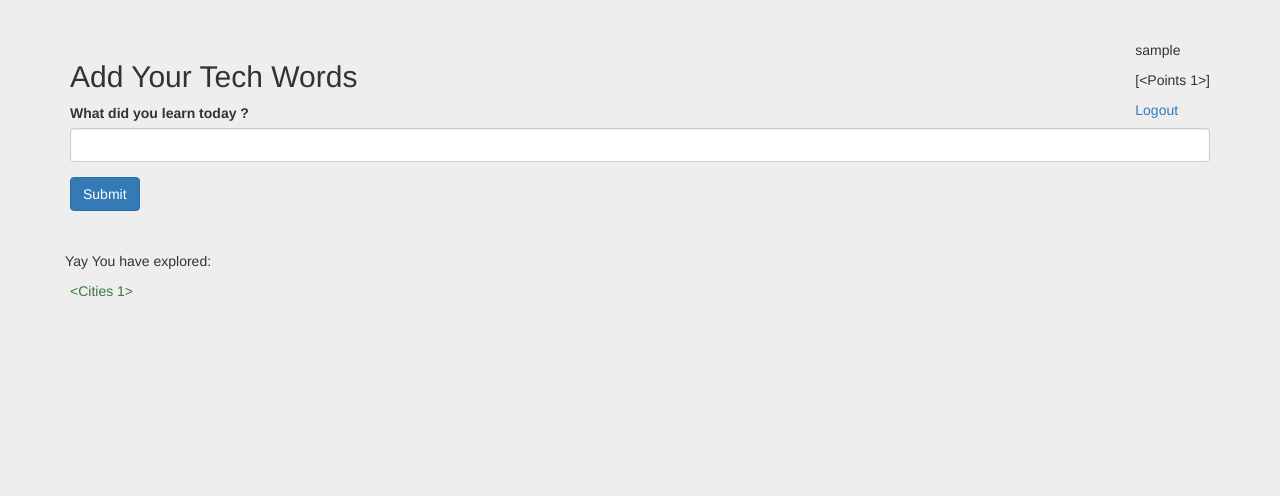
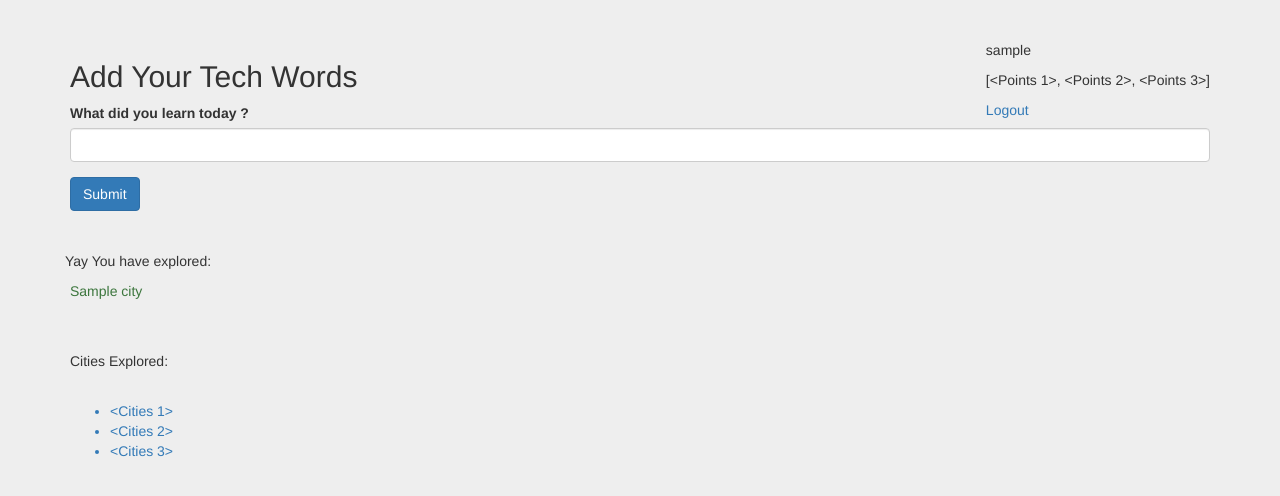
Before and after one commit to tarunvelagala/city_explorer_flask, a Flask app: template templates/app.html in a window 1280 px wide. Shown: the top 496 px of the page. Run offline with Flask 2, Linux system fonts and the light colour scheme; data comes from the database, SQL or seed files in the repository; both versions use the stored data as it was after the commit; tables that the repository leaves empty hold one stand-in row (values such as "Sample post"); the template is opened without the code that fills it: values that come from a table or form of the project are taken from there, most other values are stand-ins (such as "Sample title", 1, 10 or a date in 2020); some libraries are stand-ins or nearby versions.

Commit message:
Initial Commit

```diff
--- a/app.py
+++ b/app.py
@@ -15,7 +15,7 @@ from index import get_tech_words, get_cities_from_techwords, get_points_from_cit
 app = Flask(__name__)
 Bootstrap(app)
 app.secret_key = 'my-secret-key'
-app.config['SQLALCHEMY_DATABASE_URI'] = os.environ['DATABASE_URL']
+app.config['SQLALCHEMY_DATABASE_URI'] = 'sqlite:///app.db'
 db = SQLAlchemy(app)
 login_manager = LoginManager(app)
 login_manager.init_app(app)
@@ -171,8 +171,10 @@ def app_home():
             d_points = get_points_from_city(r_cities)
             q_points.points += d_points
             db.session.commit()
+    _cities = Cities.query.filter_by(user_id=q_user.id).all()
+    g_cities = [city.cities for city in _cities]
     return render_template('app.html', form=form, points=q_points.points, error=error, username=q_user.username,
-                           cities_explored=r_cities, words=r_words)
+                           cities_explored=g_cities, words=r_words, r_cities=r_cities)
 
 
 @app.route('/logout')
--- a/templates/app.html
+++ b/templates/app.html
@@ -24,19 +24,31 @@
         </div>
         <div>
             <div style="padding-top: 40px">
-                {% if cities_explored is not none %}
-                    {% if cities_explored | length > 0 %}
+                {% if r_cities is not none %}
+                    {% if r_cities | length > 0 %}
                         <ul class="list-inline">
                             <p>Yay You have explored: </p>
-                            {% for city in cities_explored %}
+                            {% for city in r_cities %}
                                 <li class="list-inline-item text-success">{{ city }}</li>
                             {% endfor %}
                         </ul>
                     {% else %}
                         {% if words | length == 0 %}
-                            <p>Seems like you have added that words.</p>
+                            <p class="text-danger">Seems like you have added that words.</p>
                         {% endif %}
                     {% endif %}
+                {% endif %}
+            </div>
+            <div style="padding-top:40px">
+                {% if cities_explored %}
+                    <p>Cities Explored: </p><br>
+                    <ul>
+                        {% for city in cities_explored %}
+                            <li class="list-inline-item text-primary">{{ city }}</li>
+                        {% endfor %}
+                    </ul>
+                {% else %}
+                    <p></p>
                 {% endif %}
             </div>
         </div>
```
Also changed, not shown: app.db.
